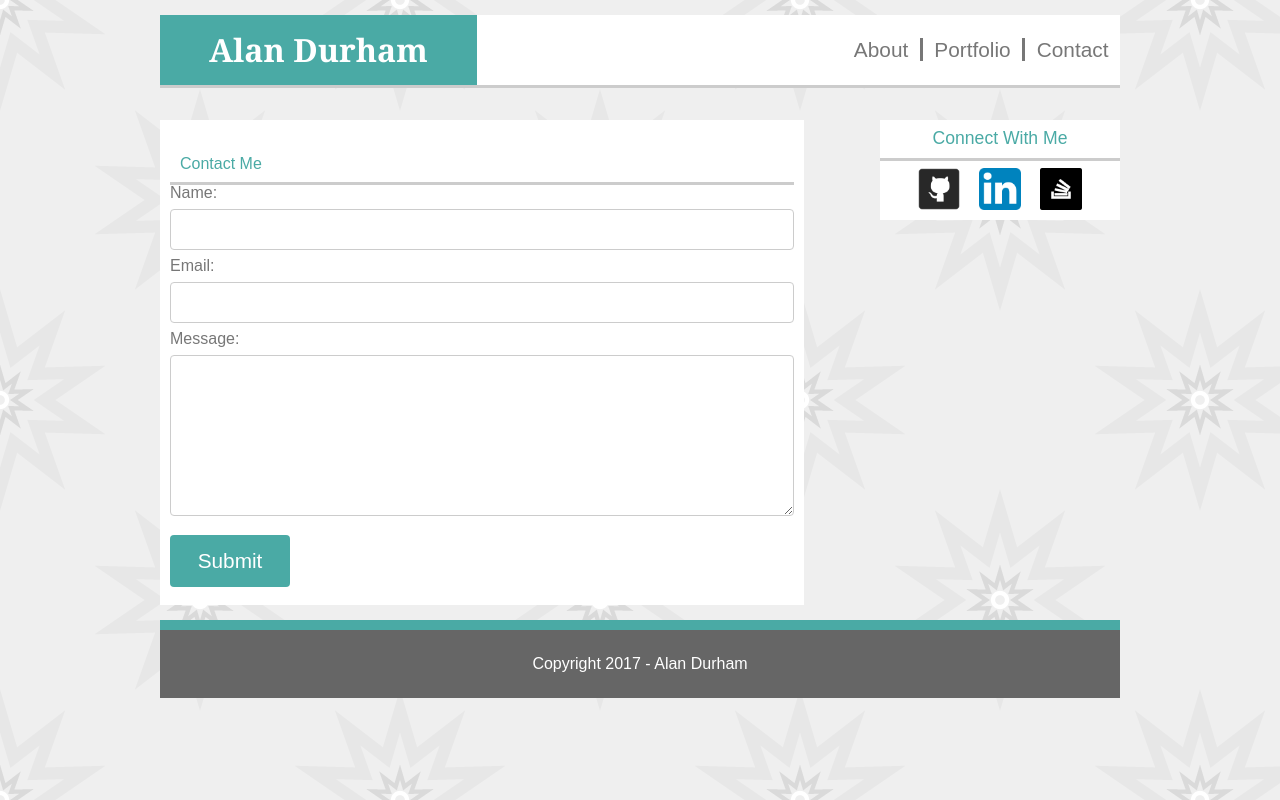
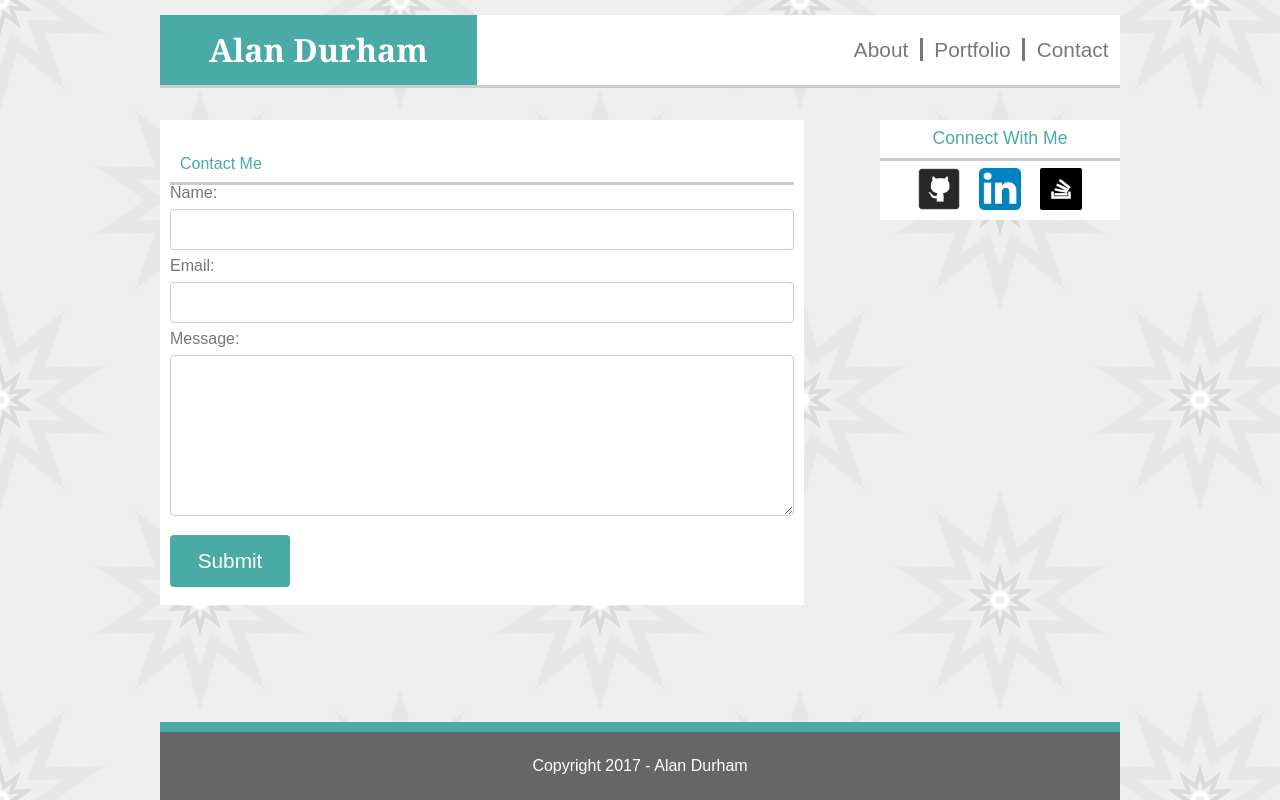
Before and after one commit to adurha10/Responsive-Portfolio, a plain HTML site: page contact.html in a window 1280 px wide. Drawn offline with Linux system fonts and the light colour scheme.

Commit message:
tweaked css

```diff
--- a/contact.html
+++ b/contact.html
@@ -2,11 +2,12 @@
 <html>
   <head>
     <meta charset="UTF-8">
-    <title>title</title>
-  <link rel="stylesheet" href="assets/css/reset.css" type="text/css">
-  <link rel="stylesheet" href= "assets/css/style.css" type="text/css">
+    <title>Contact Me</title>
+    <link rel="stylesheet" href="assets/css/reset.css" type="text/css">
+    <link rel="stylesheet" href="assets/css/style.css" type="text/css">
   </head>
   <body>
+    <div class="wrapper">
   	<header>
       <div class="my-name">Alan Durham</div>
       <div class="header-links">
@@ -40,7 +41,9 @@
       <img src="assets/images/linkedin-icon.ico" alt="linked in icon">
       <img src="assets/images/stackoverflow-icon.ico" alt="stack overflow icon">
     </aside>
-  	<footer>
+    <div class="push"></div>
+    </div>
+  	<footer class="footer">
       <p>Copyright 2017 - Alan Durham</p>
     </footer>
   </body>
```
Also changed, not shown: index.html (+3 -3 lines), portfolio.html (+5 -2 lines).
